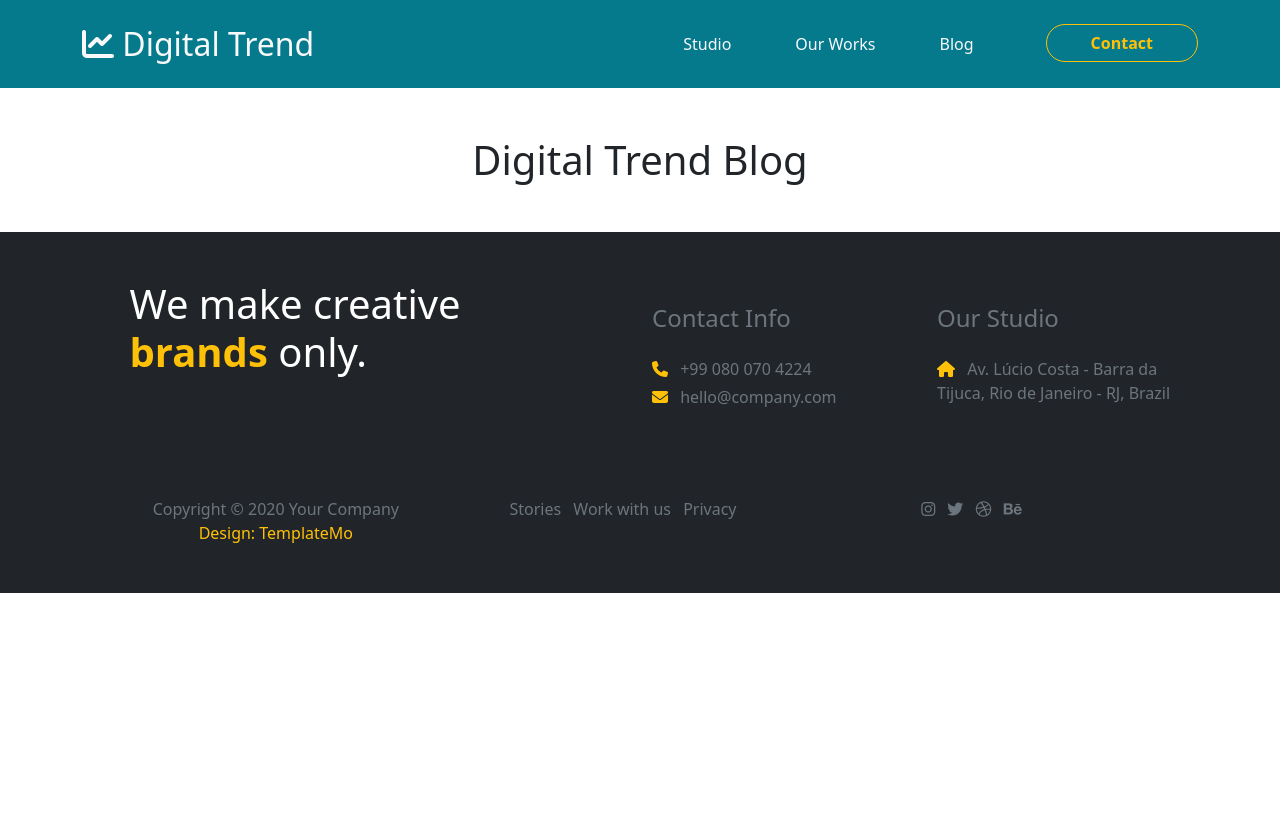
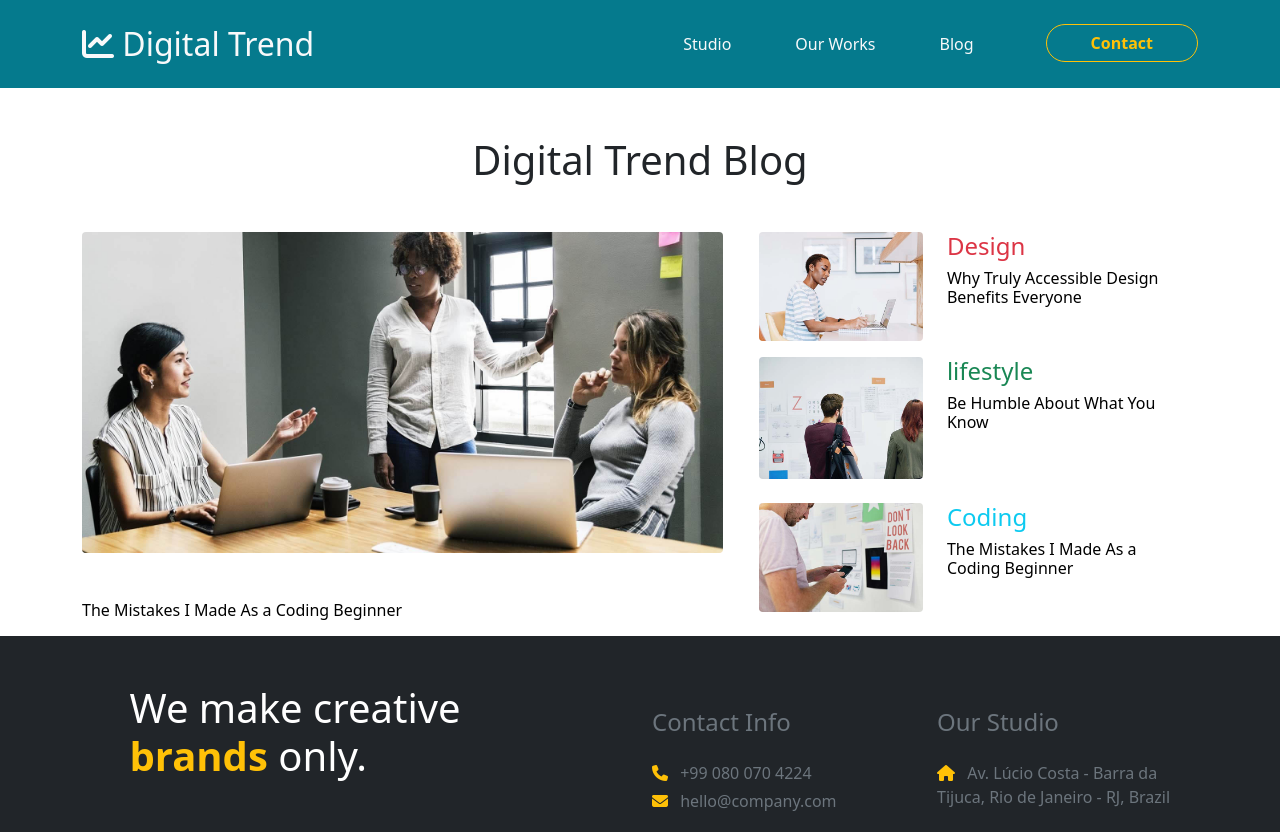
Before and after one commit to tahminanoorzay/Digital-Trend, a website: page blog.html in a window 1280 px wide. Shown: the top 832 px of the page. Before the commit the page ends 800 px from the top, so only its background shows below. Drawn offline with Linux system fonts and the light colour scheme.

Commit message:
Add Main Section in Blog Page

```diff
--- a/blog.html
+++ b/blog.html
@@ -66,7 +66,77 @@
 
     <div class="container">
       <h1 class="mt-5 mb-5 text-center">Digital Trend Blog</h1>
+      <div class="row">
+        <div class="col-md-7">
+          <img
+            src="/images/blog/blog-header-image.jpg"
+            class="w-100 mb-5 rounded-1"
+            alt=""
+          />
+          <h6 class="position-absolute">
+            <a href="" class="text-decoration-none main-para"
+              >The Mistakes I Made As a Coding Beginner
+            </a>
+          </h6>
+        </div>
+        <div class="col-md-5">
+          <div class="container">
+            <div class="row">
+              <div class="col-md-5 mb-3">
+                <img
+                  src="/images/blog/blog-sidebar-image.jpg"
+                  class="w-100 rounded-1"
+                  alt=""
+                />
+              </div>
+              <div class="col-md-7">
+                <h4 class="text-danger">Design</h4>
+                <h6 class="">
+                  <a href="" class="text-decoration-none main-para"
+                    >Why Truly Accessible Design Benefits Everyone</a
+                  >
+                </h6>
+              </div>
+            </div>
+            <div class="row">
+              <div class="col-md-5 mb-4">
+                <img
+                  src="/images/blog/blog-sidebar-image01.jpg"
+                  class="w-100 rounded-1"
+                  alt=""
+                />
+              </div>
+              <div class="col-md-7">
+                <h4 class="text-success">lifestyle</h4>
+                <h6 class="">
+                  <a href="" class="text-decoration-none main-para"
+                    >Be Humble About What You Know
+                  </a>
+                </h6>
+              </div>
+            </div>
+            <div class="row">
+              <div class="col-md-5 mb-4">
+                <img
+                  src="/images/blog/blog-sidebar-image02.jpg"
+                  class="w-100 rounded-1"
+                  alt=""
+                />
+              </div>
+              <div class="col-md-7">
+                <h4 class="text-info">Coding</h4>
+                <h6 class="">
+                  <a href="" class="text-decoration-none main-para"
+                    >The Mistakes I Made As a Coding Beginner
+                  </a>
+                </h6>
+              </div>
+            </div>
+          </div>
+        </div>
+      </div>
     </div>
+
     <!-- Footer Section -->
 
     <footer class="site-footer bg-dark text-secondary py-5">
--- a/scss/style.scss
+++ b/scss/style.scss
@@ -36,6 +36,15 @@ $dark-color: #171819;
   background-color: #ebe8e8;
 }
 
+/* Main Section Blog Page*/
+
+.main-para {
+  color: #000000;
+}
+.main-para:hover {
+  color: #f1c111;
+}
+
 /* Media Query Section */
 
 @media screen and (max-width: 1000px) {
```
Also changed, not shown: index.html (+9 -3 lines), css/style.css.
